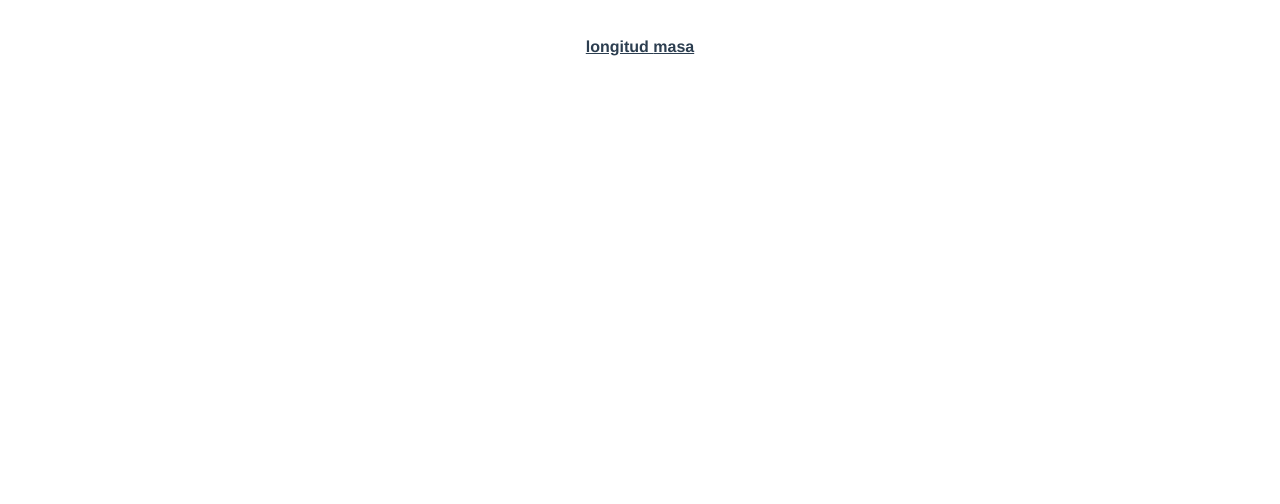
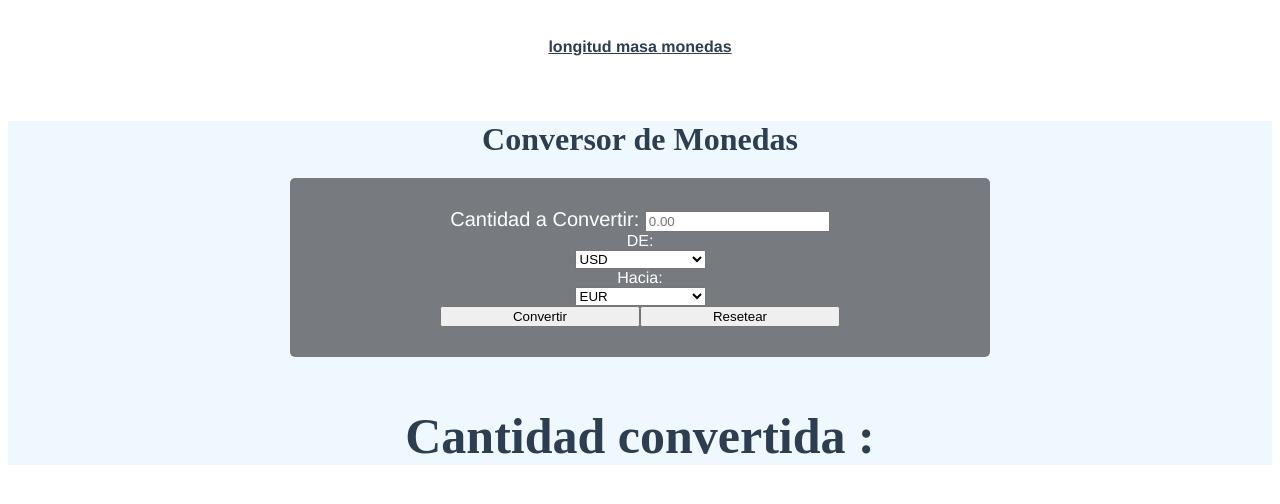
Before and after one commit to CesarAndreChavezHerrera/aprendisajeVue2, a Vue app: page /#/monedas in a window 1280 px wide. Shown: the top 504 px of the page. Built offline with nearby package versions, Linux system fonts and the light colour scheme.

Commit message:
Se agrego el apartado de monedas en Vue

```diff
--- a/src/App.vue
+++ b/src/App.vue
@@ -3,6 +3,7 @@
     <div id="nav">
       <router-link to="/longitud">longitud </router-link>
       <router-link to="/masa">masa </router-link>
+      <router-link to="/Monedas">monedas </router-link>
     </div>
     <router-view/>
   </div>
--- /dev/null
+++ b/src/components/Monedas.vue
@@ -0,0 +1,290 @@
+<template>
+
+
+	<div class="body">
+		<h1 class="heading text-center display-2">Conversor de Monedas</h1>
+
+	<div class="container">
+
+		<div class="main">
+
+			<div class="form-group">
+				<label for="oamount">
+					Cantidad a Convertir:
+				</label>
+				<input type="text"
+					class="form-control searchBox"
+					placeholder="0.00"
+					id="oamount"
+                    v-model="texto_entrada"
+                    >
+			</div>
+
+			<div class="row">
+				<div class="col-sm-6">
+					<div class="input-group mb-3">
+						<div class="input-group-prepend">
+							<span class="input-group-text">DE:</span>
+						</div>
+						<select class="form-control from" id="sel1" v-model="fromRate">
+							<option value="">Selecciona una …</option>
+							<option value="USD">USD</option>
+							<option value="AED">AED</option>
+							<option value="ARS">ARS</option>
+							<option value="AUD">AUD</option>
+							<option value="BGN">BGN</option>
+							<option value="BRL">BRL</option>
+							<option value="BSD">BSD</option>
+							<option value="CAD">CAD</option>
+							<option value="CHF">CHF</option>
+							<option value="CLP">CLP</option>
+							<option value="CNY">CNY</option>
+							<option value="COP">COP</option>
+							<option value="CZK">CZK</option>
+							<option value="DKK">DKK</option>
+							<option value="DOP">DOP</option>
+							<option value="EGP">EGP</option>
+							<option value="EUR">EUR</option>
+							<option value="FJD">FJD</option>
+							<option value="GBP">GBP</option>
+							<option value="GTQ">GTQ</option>
+							<option value="HKD">HKD</option>
+							<option value="HRK">HRK</option>
+							<option value="HUF">HUF</option>
+							<option value="IDR">IDR</option>
+							<option value="ILS">ILS</option>
+							<option value="INR">INR</option>
+							<option value="ISK">ISK</option>
+							<option value="JPY">JPY</option>
+							<option value="KRW">KRW</option>
+							<option value="KZT">KZT</option>
+							<option value="MVR">MVR</option>
+							<option value="MXN">MXN</option>
+							<option value="MYR">MYR</option>
+							<option value="NOK">NOK</option>
+							<option value="NZD">NZD</option>
+							<option value="PAB">PAB</option>
+							<option value="PEN">PEN</option>
+							<option value="PHP">PHP</option>
+							<option value="PKR">PKR</option>
+							<option value="PLN">PLN</option>
+							<option value="PYG">PYG</option>
+							<option value="RON">RON</option>
+							<option value="RUB">RUB</option>
+							<option value="SAR">SAR</option>
+							<option value="SEK">SEK</option>
+							<option value="SGD">SGD</option>
+							<option value="THB">THB</option>
+							<option value="TRY">TRY</option>
+							<option value="TWD">TWD</option>
+							<option value="UAH">UAH</option>
+							<option value="UYU">UYU</option>
+							<option value="ZAR">ZAR</option>
+						</select>
+					</div>
+				</div>
+
+				<div class="col-sm-6">
+					<div class="input-group mb-3">
+						<div class="input-group-prepend">
+							<span class="input-group-text">Hacia:</span>
+						</div>
+						<select class="form-control to" id="sel2" v-model="toRate">
+							<option value="">Selecciona una …</option>
+							<option value="USD">USD</option>
+							<option value="AED">AED</option>
+							<option value="ARS">ARS</option>
+							<option value="AUD">AUD</option>
+							<option value="BGN">BGN</option>
+							<option value="BRL">BRL</option>
+							<option value="BSD">BSD</option>
+							<option value="CAD">CAD</option>
+							<option value="CHF">CHF</option>
+							<option value="CLP">CLP</option>
+							<option value="CNY">CNY</option>
+							<option value="COP">COP</option>
+							<option value="CZK">CZK</option>
+							<option value="DKK">DKK</option>
+							<option value="DOP">DOP</option>
+							<option value="EGP">EGP</option>
+							<option value="EUR">EUR</option>
+							<option value="FJD">FJD</option>
+							<option value="GBP">GBP</option>
+							<option value="GTQ">GTQ</option>
+							<option value="HKD">HKD</option>
+							<option value="HRK">HRK</option>
+							<option value="HUF">HUF</option>
+							<option value="IDR">IDR</option>
+							<option value="ILS">ILS</option>
+							<option value="INR">INR</option>
+							<option value="ISK">ISK</option>
+							<option value="JPY">JPY</option>
+							<option value="KRW">KRW</option>
+							<option value="KZT">KZT</option>
+							<option value="MVR">MVR</option>
+							<option value="MXN">MXN</option>
+							<option value="MYR">MYR</option>
+							<option value="NOK">NOK</option>
+							<option value="NZD">NZD</option>
+							<option value="PAB">PAB</option>
+							<option value="PEN">PEN</option>
+							<option value="PHP">PHP</option>
+							<option value="PKR">PKR</option>
+							<option value="PLN">PLN</option>
+							<option value="PYG">PYG</option>
+							<option value="RON">RON</option>
+							<option value="RUB">RUB</option>
+							<option value="SAR">SAR</option>
+							<option value="SEK">SEK</option>
+							<option value="SGD">SGD</option>
+							<option value="THB">THB</option>
+							<option value="TRY">TRY</option>
+							<option value="TWD">TWD</option>
+							<option value="UAH">UAH</option>
+							<option value="UYU">UYU</option>
+							<option value="ZAR">ZAR</option>
+						</select>
+					</div>
+				</div>
+			</div>
+
+			<div class="text-center">
+
+
+				<button class="btn btn-primary convert m-2"
+
+                        v-on:click="calcular"
+                        >
+					Convertir
+                    </button>
+
+
+				<button class="btn btn-primary m-2"
+						onclick="clearVal()">
+				Resetear
+			</button>
+			</div>
+
+		</div>
+
+		<div id="finalAmount" class="text-center">
+
+
+			<h2>Cantidad convertida :{{texto_salida}}
+				<span class="finalValue"
+					style="color:green;">
+		</span>
+			</h2>
+		</div>
+	</div>
+
+	</div>
+
+</template>
+
+<script>
+const api = "https://api.exchangerate-api.com/v4/latest/USD";
+
+export default {
+    name:"monedas",
+    data(){
+            return{
+            texto_salida:"",
+            texto_entrada:"",
+            toRate :"EUR",
+            fromRate:"USD"
+            }
+        },
+        methods:{
+            calcular:function(){
+
+                fetch(`${api}`).then(dato =>{
+                    return dato.json();
+                }).then(dato=>{
+                    let rate_from = dato.rates[this.fromRate]
+                    let rate_to = dato.rates[this.toRate]
+                    this.texto_salida = ((rate_to/rate_from)*this.texto_entrada).toFixed(2)
+
+                })
+
+
+            },
+            test_:function(){
+                alert("test")
+            }
+        }
+
+}
+</script>
+<style>
+.body {
+	background-color: aliceblue;
+	background-position: center;
+	background-size: cover;
+	background-attachment: fixed;
+	background-repeat: no-repeat;
+}
+    .heading {
+	font-family: 'Pacifico', cursive;
+	margin: 35px auto 20px;
+}
+
+hr {
+	border-top: 2px solid black;
+	width: 40%;
+	margin-bottom: 55px;
+}
+
+.main {
+	width: 50vw;
+	margin: auto;
+	padding: 30px;
+	border-radius: 5px;
+	background-color: rgba(0, 0, 0, 0.5);
+	color: white;
+}
+
+label {
+	font-size: 20px;
+}
+
+.btn {
+	width: 200px;
+}
+
+#finalAmount {
+	font-family: 'Lobster', cursive;
+	/*display: none;*/
+	margin: 50px auto;
+}
+
+#finalAmount h2 {
+	font-size: 50px;
+}
+
+.finalValue {
+	font-family: 'Amiri', serif;
+}
+
+@media (max-width: 768px) {
+	hr {
+		width: 60%;
+	}
+	.main {
+		width: 100%;
+	}
+}
+
+@media (max-width: 400px) {
+	.heading {
+		font-size: 60px;
+	}
+	hr {
+		width: 75%;
+	}
+	#finalAmount h2, .finalValue {
+		font-size: 40px;
+	}
+}
+
+</style>
--- a/src/router/index.js
+++ b/src/router/index.js
@@ -3,6 +3,7 @@ import VueRouter from 'vue-router'
 import Home from '../views/Home.vue'
 import Longitud from "../views/longitud.vue" //inicial mayuscula
 import Masa from '../components/Masa.vue'
+import Monedas from '../components/Monedas.vue'
 
 Vue.use(VueRouter)
 
@@ -22,6 +23,11 @@ const routes = [
     name: 'Masa',
     component: Masa // debe ser letra mayuscula la inicial para que no se confunda esta tontera
   },
+  {
+    path: '/monedas',
+    name: 'monedas',
+    component: Monedas // debe ser letra mayuscula la inicial para que no se confunda esta tontera
+  },
 ]
 
 const router = new VueRouter({
--- /dev/null
+++ b/src/views/Monedas.vue
@@ -0,0 +1,22 @@
+<template>
+    <div class="Monedas">
+
+        <Monedas/>
+    </div>
+</template>
+
+
+<script>
+// @ is an alias to /src
+
+import Monedas from '../components/Monedas.vue'
+
+export default {
+  name: 'Monedas',
+  components: {
+
+    Monedas//hacemos llamado a la importacion
+
+  }
+}
+</script>
```
